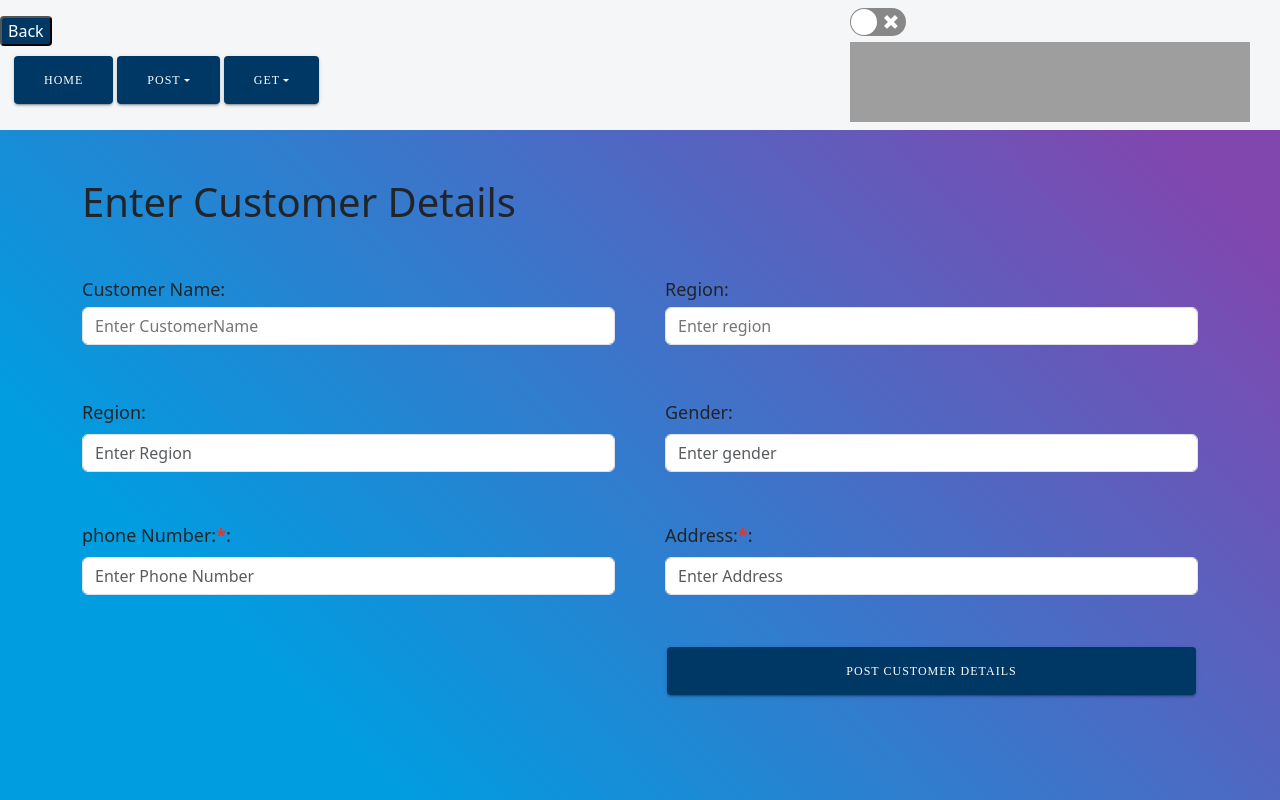
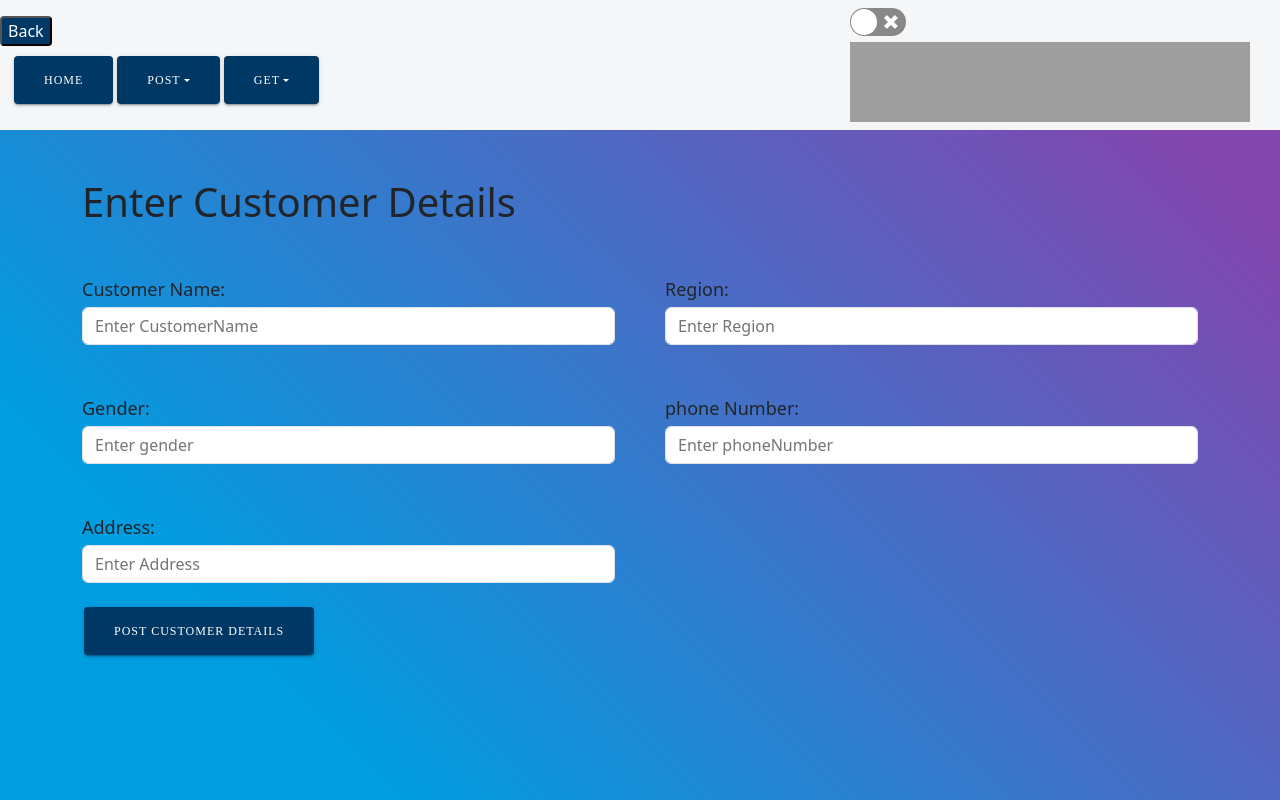
Before and after one commit to vamshi1771/customer_web, a React (Create React App) app: page /PostCustomer in a window 1280 px wide. Shown: the top 800 px of the page. Built offline with nearby package versions, Linux system fonts and the light colour scheme; grey boxes are pictures that could not be loaded.

Commit message:
Project Fromatting

```diff
--- a/src/Forms/Forms.js
+++ b/src/Forms/Forms.js
@@ -9,9 +9,17 @@ import Button from '@mui/material/Button';
 import Alert from '@mui/material/Alert';
 
 
+// const forms =()=>{
 
+//   return (
+//     <>
 
-function Forms(Props) {
+//     </>
+//   )
+// }
+//  export default forms;
+
+function Forms({id, data}) {
 
   const [CustomerName, setCustomerName] = useState("");
   const [CustomerId, setCustomerId] = useState("");
@@ -20,6 +28,7 @@ function Forms(Props) {
 
 
   const [Open, setOpen] = useState(false);
+
   function handleSubmit(event) {
     event.preventDefault()
 
@@ -62,6 +71,7 @@ function Forms(Props) {
 
 
   const handleNameChange = (e) => {
+    console.log("event",e);
     const search = e.target.value;
     const ans = search.trim();
     const str = ans.split(" ");
@@ -83,7 +93,7 @@ function Forms(Props) {
         <Form.Group>
           <Form.Label id="formName">CustomerName:</Form.Label>
           <Form.Control className="required-field" required type="text"
-            placeholder="Enter CustomerName" name="customername" onChange={handleNameChange} />
+            placeholder="Enter CustomerName" name="customername" onChange={(e)=>{handleNameChange(e)}} />
         </Form.Group>
         <br></br>
         <Form.Group>
--- a/src/Forms/InputForms.js
+++ b/src/Forms/InputForms.js
@@ -12,38 +12,33 @@ import { useDispatch, useSelector } from "react-redux";
 import { Label } from "recharts";
 
 function Postforms(props) {
-  const [CustomerName, setCustomerName] = useState("");
-  const [CustomerId, setCustomerId] = useState("");
-  const [Region, setRegion] = useState("");
-  const [gender, setgender] = useState("");
 
   const initialState = {
-    CustomerName: "",
-    Region: "",
+    customerName: "",
+    region: "",
     gender: "",
     phoneNumber: "",
-    Address: "",
+    address: "",
   };
   const [customerDetails, setCustomerDetails] = React.useState(initialState);
 
   const disPatch = useDispatch();
   const open = useSelector((state) => state.snackbar);
-  console.log(open);
 
   const [errorMessage, setErrorMessage] = useState("");
 
   function handleSubmit(event) {
     event.preventDefault();
-
+console.log("customerDetails",customerDetails)
     const Customerdetails = {
       phoneNumber: customerDetails.phoneNumber,
-      customerName: customerDetails.CustomerName,
-      region: customerDetails.Region,
+      customerName: customerDetails.customerName,
+      region: customerDetails.region,
       gender: customerDetails.gender,
+      address: customerDetails.address,
     };
 
     console.log("Customerdetails", Customerdetails);
-    debugger;
     fetch(`http://localhost:8080/Post`, {
       method: "POST",
       headers: { "Content-type": "Application/Json" },
@@ -63,30 +58,115 @@ function Postforms(props) {
     disPatch(closeSnackBar());
   };
 
-  const handleChange = (key, value) => {
-    console.log("value", value);
+  const handleChange = (key, e) => {
     setCustomerDetails({
       ...customerDetails,
-      [key]: value,
+      [key]: e.target.value,
     });
   };
 
-  const handleNameChange = (e) => {
-    const search = e.target.value;
-    const ans = search.trim();
-    const str = ans.split(" ");
-    let temp = "";
-    for (let num = 0; num < str.length; num++) {
-      if (str[num] === "") continue;
-      else temp = temp + str[num] + " ";
-    }
-    temp = temp.trim();
-    setCustomerName(temp);
-  };
+  // const handleNameChange = (e) => {
+  //   const search = e.target.value;
+  //   const ans = search.trim();
+  //   const str = ans.split(" ");
+  //   let temp = "";
+  //   for (let num = 0; num < str.length; num++) {
+  //     if (str[num] === "") continue;
+  //     else temp = temp + str[num] + " ";
+  //   }
+  //   temp = temp.trim();
+  //   setCustomerName(temp);
+  // };
 
   return (
-    <div>
-      <Form
+    <>
+      <div
+        className="PostCustomerForm"
+        style={{
+          display: "grid",
+          "grid-template-columns": "1fr 1fr",
+          "grid-template-rows": "1fr 1fr",
+          gap: "50px",
+          "font-weight": "500",
+          "font-size": "large",
+          "margin-top": "50px",
+        }}
+      >
+        <div>
+          <label className="d-block mb-1">Customer Name: </label>
+          <input
+            className="cm-input-field"
+            type="text"
+            placeholder="Enter CustomerName"
+            name="customername"
+            onChange={(event) => {
+              handleChange("customerName", event);
+            }}
+          />
+        </div>
+        <div>
+          <label className="d-block mb-1">Region: </label>
+          <input
+            className="cm-input-field"
+            type="text"
+            placeholder="Enter Region"
+            name="customername"
+            onChange={(event) => {
+              handleChange("region", event);
+            }}
+          />
+        </div>
+        <div>
+          <label className="d-block mb-1">Gender: </label>
+          <input
+            className="cm-input-field"
+            type="text"
+            placeholder="Enter gender"
+            name="customername"
+            onChange={(event) => {
+              handleChange("gender", event);
+            }}
+          />
+        </div>
+
+        <div>
+          <label className="d-block mb-1">phone Number: </label>
+          <input
+            className="cm-input-field"
+            type="number"
+            placeholder="Enter phoneNumber"
+            name="customername"
+            onChange={(event) => {
+              handleChange("phoneNumber", event);
+            }}
+          />
+        </div>
+
+        <div>
+          <label className="d-block mb-1">Address: </label>
+          <input
+            className="cm-input-field"
+            type="text"
+            placeholder="Enter Address"
+            name="customername"
+            onChange={(event) => {
+              handleChange("address", event);
+            }}
+          />
+        </div>
+      </div>
+
+      <Button
+      onClick={handleSubmit}
+        className="mt-4 PostCustomerButton"
+        style={{ display: "block", alignSelf: "center" }}
+        id="formButton"
+        type="submit"
+      >
+        Post customer details
+      </Button>
+
+      {/* <Form
         className="PostCustomerForm"
         style={{
           display: "grid",
@@ -107,9 +187,9 @@ function Postforms(props) {
             type="text"
             placeholder="Enter CustomerName"
             name="customername"
-            value={customerDetails.CustomerName}
-            onChange={(value)=>{
-              handleChange("customerName", value)}}
+            onChange={(value) => {
+              handleChange("customerName", value);
+            }}
           />
         </Form.Group>
         <Form.Group>
@@ -120,7 +200,6 @@ function Postforms(props) {
             type="text"
             placeholder="Enter region"
             name="region"
-            value={customerDetails.Region}
             onChange={(e) => {
               handleChange("Region", e.target.value);
             }}
@@ -188,15 +267,7 @@ function Postforms(props) {
         </Form.Group>
         <br></br>
 
-        <Button
-          className="PostCustomerButton"
-          style={{ display: "block", alignSelf: "center" }}
-          id="formButton"
-          type="submit"
-          disabled={CustomerId ? false : true}
-        >
-          Post customer details
-        </Button>
+
 
         <Snackbar
           open={open.status}
@@ -212,8 +283,8 @@ function Postforms(props) {
             {errorMessage ? open.message : Customer_Registered}
           </Alert>
         </Snackbar>
-      </Form>
-    </div>
+      </Form> */}
+    </>
   );
 }
 
```
